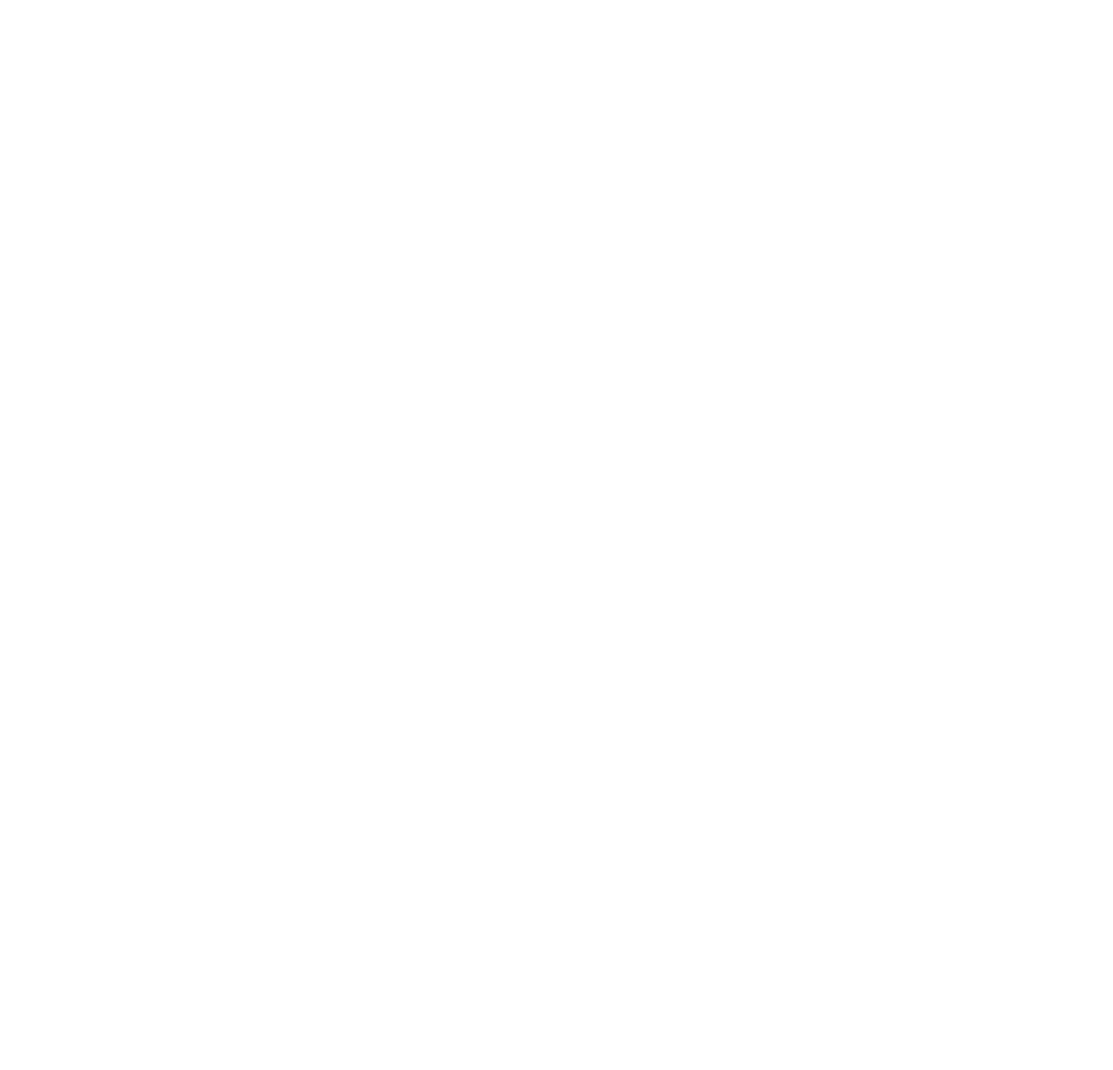
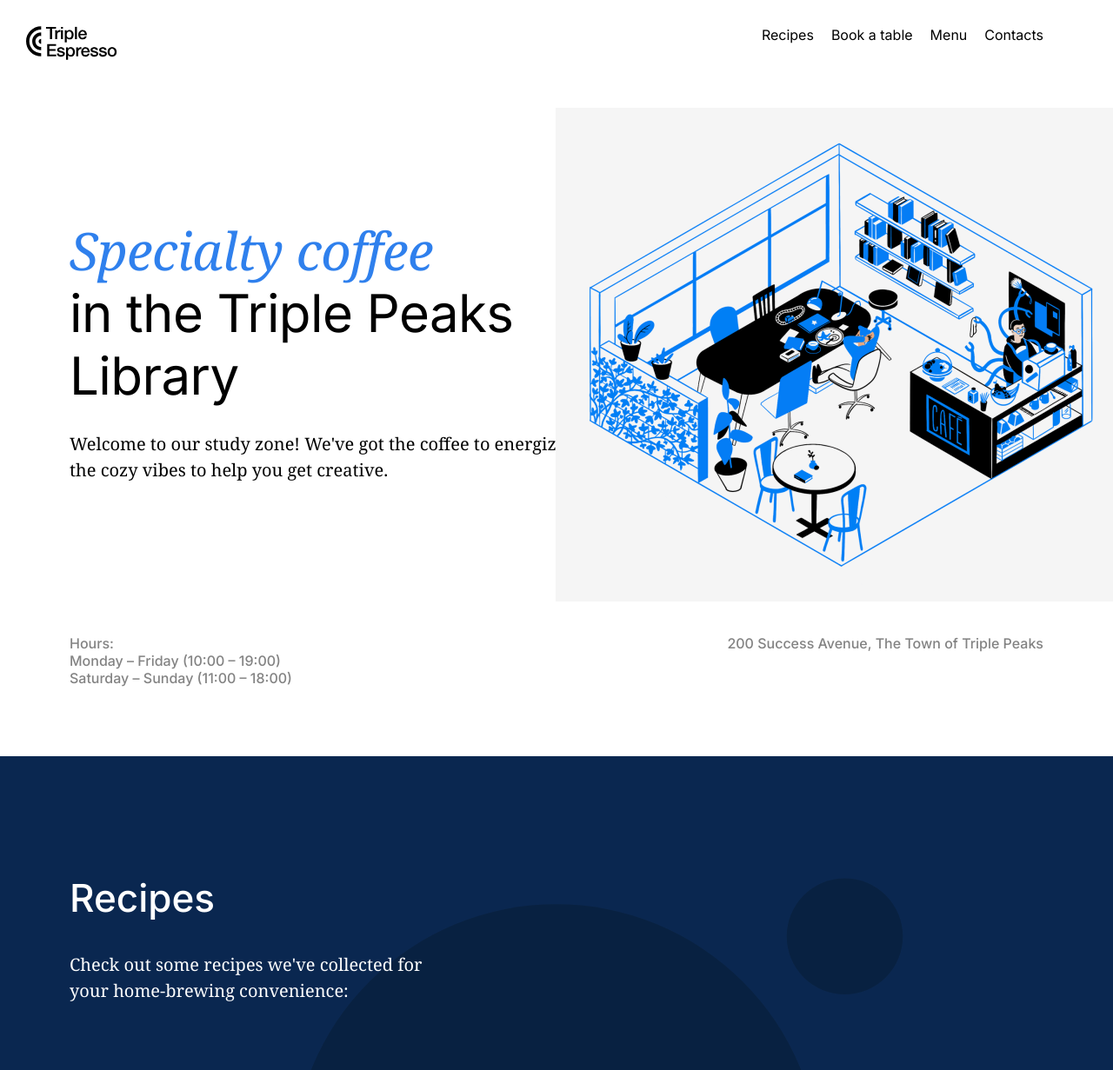
Before and after one commit to oppong122/se_project_coffeeshop, a plain HTML site: page index.html in a window 1280 px wide. Shown: the top 1231 px of the page at 87% size. Before the commit the page ends 800 px from the top, so only its background shows below. Drawn offline with Linux system fonts and the light colour scheme.

Commit message:
Project 2 Stage 2

```diff
--- a/index.html
+++ b/index.html
@@ -20,9 +20,69 @@
 </head>
 <body>
     <div class="page">
-        <header class="header"></header>
+        <header class="header">
+            <nav class="nav">
+                <img src="./images/logo_coffeeshop_dark.svg" alt="coffee shop logo" class="nav__logo"/>
+                <ul class="nav__links">
+                    <li>
+                        <a href="#recipes" class="nav__link">Recipes</a>
+                    </li>
+                    <li>
+                        <a href="#book a table" class="nav__link">Book a table</a>
+                    </li>
+                    <li>
+                        <a href="#menu" class="nav__link">Menu</a>
+                    </li>
+                    <li>
+                        <a href="#contacts" class="nav__link">Contacts</a>
+                    </li>
+                </ul>
+            </nav>
+
+            <h1 class="header__title">
+                <span class="header__span-accent">Specialty coffee </span>
+                in the Triple Peaks Library
+            </h1>
+            <p class="header__description">
+                Welcome to our study zone! We've got the coffee to energize you and the cozy vibes to help you get creative.
+            </p>
+                <img src="./images/inside_coffee_shop.png" alt="Inside the Coffee shop" class="header__image">
+            <div class="header__footer">
+            <div>
+                <p class="header__paragraph">Hours:</p>
+                <p class="header__paragraph">Monday – Friday (10:00 – 19:00)</p>
+                <p class="header__paragraph">Saturday – Sunday (11:00 – 18:00)</p>
+            </div>
+
+                <p class="header__paragraph">
+                    200 Success Avenue, The Town of Triple Peaks
+                </p>
+        </header>
         <main class="content">
-            <section class="recipe"></section>
+            <section id="recipes" class="recipes">
+                <h2 class="recipes__title">Recipes</h2>
+                <p class="recipes__subtitle">
+                    Check out some recipes we've collected for your home-brewing convenience:
+                </p>
+                <div class="recipes__videos">
+                    <div>
+                    <iframe src="https://www.youtube.com/embed/j6VlT_jUVPc?si=ol5J5DTw2RDMfWa-"
+                    title="YouTube video player"  frameborder="0"
+                    allow="accelerometer; autoplay; clipboard-write; encrypted-media; gyroscope; picture-in-picture; web-share"
+                    referrerpolicy="strict-origin-when-cross-origin" allowfullscreen class="recipes__iframe"></iframe>
+                    <p class="recipes__video-caption"><span>Aeropress recipe</span> ~5 min</p>
+                    </div>
+
+                    <div>
+                    <iframe src="https://www.youtube.com/embed/st571DYYTR8?si=fpf-ijUsAQWb_0W1"
+                    title="YouTube video player" frameborder="0"
+                    allow="accelerometer; autoplay; clipboard-write; encrypted-media; gyroscope; picture-in-picture; web-share"
+                    referrerpolicy="strict-origin-when-cross-origin" allowfullscreen class="recipes__iframe"></iframe>
+                    <p class="recipes__video-caption"><span>French press recipe</span> ~15 min</p>
+                    </div>
+                </div>
+
+            </section>
             <section class="reservation"></section>
             <section class="menu"></section>
             <section class="about"></section>
--- a/pages/index.css
+++ b/pages/index.css
@@ -5,5 +5,156 @@
     font-size: 16px;
     line-height: 20px;
     margin: 0 auto;
+}
+
+.header{
+    padding: 30px 80px 40px;
+    min-height: 720px;
+    max-height: 800px;
+    height: 100vh;
+    display: flex;
+    flex-direction: column;
 
 }
+
+.nav{
+    display: flex;
+    justify-content: space-between;
+}
+
+.nav__logo{
+    position: relative;
+    left: -50px;
+    width: 105px;
+    height: 39px;
+}
+
+.nav__links{
+    font-family: "Inter";
+    font-style: normal;
+    font-weight: 500px;
+    font-size: 16px;
+    line-height: 20px;
+    display: flex;
+    gap: 20px;
+    list-style-type: none;
+    margin: 0;
+    padding: 0;
+}
+
+.nav__link{
+
+    color: #000;
+    text-decoration: none;
+}
+
+.header__title{
+    font-family: "inter";
+    max-width: 720px;
+    font-weight: normal;
+    margin: 183px 0 0;
+    letter-spacing: -0.6px;
+    font-size: 60px;
+    line-height: 72px;
+}
+
+.header__span-accent{
+    font-family: "Noto Serif";
+    font-style: italic;
+    color: #2f80ed ;
+    font-size: 60px;
+    font-weight: normal;
+    line-height: 72px;
+    display: block;
+}
+
+.header__description{
+    font-family: "Noto Serif";
+    font-style: normal;
+    font-weight: normal;
+    margin: 28px 0 0;
+    max-width: 683px;
+    font-size: 20px;
+    line-height: 30px;
+}
+
+.header__footer{
+    font-family: "Inter";
+    font-style: normal;
+    font-weight: 500;
+    font-size: 16px;
+    line-height: 20px;
+    color: #838383;
+    margin: 0 0 40px;
+    display: flex;
+    justify-content: space-between;
+    margin-top: auto;
+}
+
+.header__paragraph{
+    margin: 0;
+}
+
+.header__image{
+    position: absolute;
+    right: -5px;
+    height: 568px;
+    width: 646px;
+    top: 124px;
+}
+
+.recipes{
+    background-size: cover;
+    background-image: url(/images/background_recipes.svg);
+    background-color: #0a2750;
+    background-position: no-repeat;
+    background-position: center;
+    color: #fff;
+    padding: 100px 80px 215px;
+
+}
+
+.recipes__title{
+    max-width: 580px;
+    font-family: "Inter";
+    font-style: normal;
+    font-weight: 500;
+    font-size: 44px;
+    line-height: 52px;
+
+
+}
+
+.recipes__subtitle{
+    font-family: "Noto Serif";
+    font-style: normal;
+    font-weight: normal;
+    max-width: 438px;
+    font-size: 20px;
+    line-height: 30px;
+    margin: 24px 0 0;
+}
+
+.recipes__iframe{
+    width: 560px;
+    height: 315px;
+}
+
+.recipes__video-caption{
+    font-family: "Inter";
+    font-style: normal;
+    font-weight: 500;
+    font-size: 20px;
+    line-height: 30px;
+    margin-top: 24px;
+    display: flex;
+    justify-content: space-between;
+    padding-bottom: 40px;
+    }
+
+.recipes__videos{
+    margin: 80px 0 0;
+    display: flex;
+    gap: 40px;
+    justify-content: center;
+}
```
